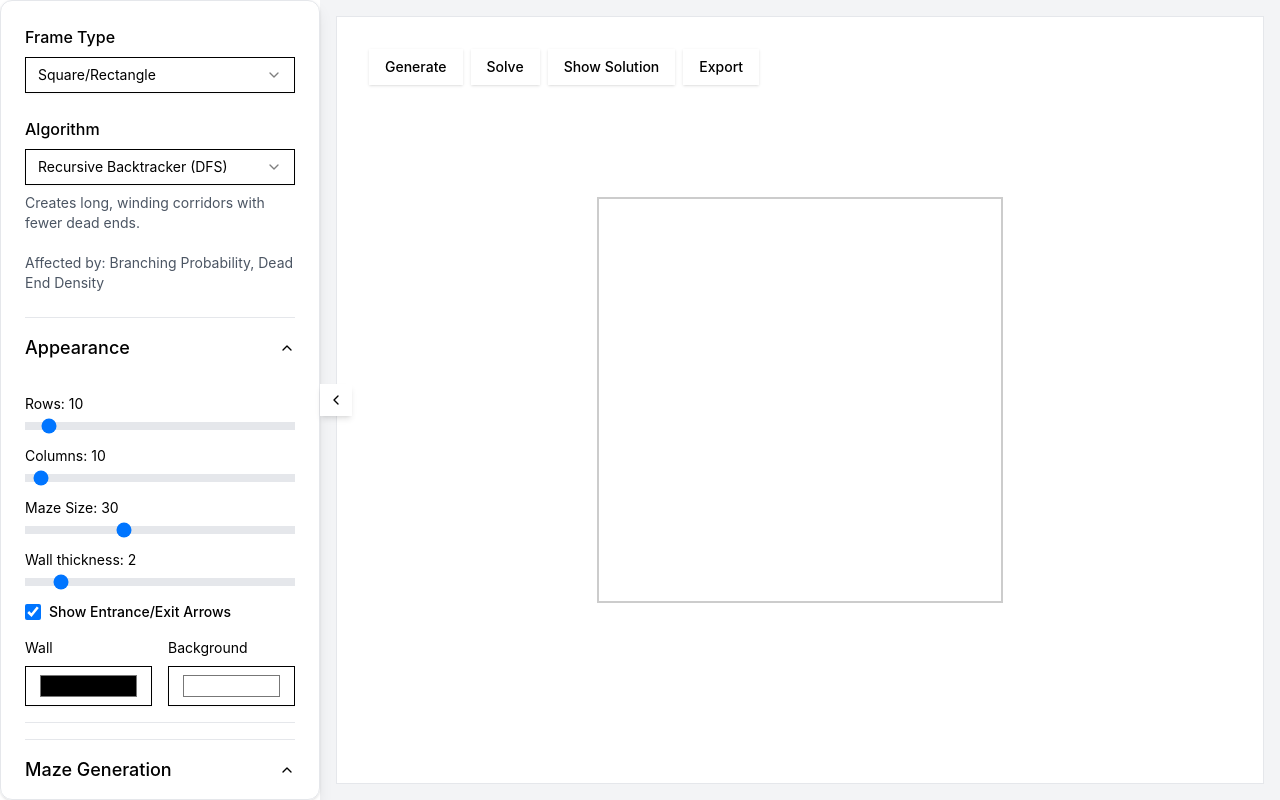
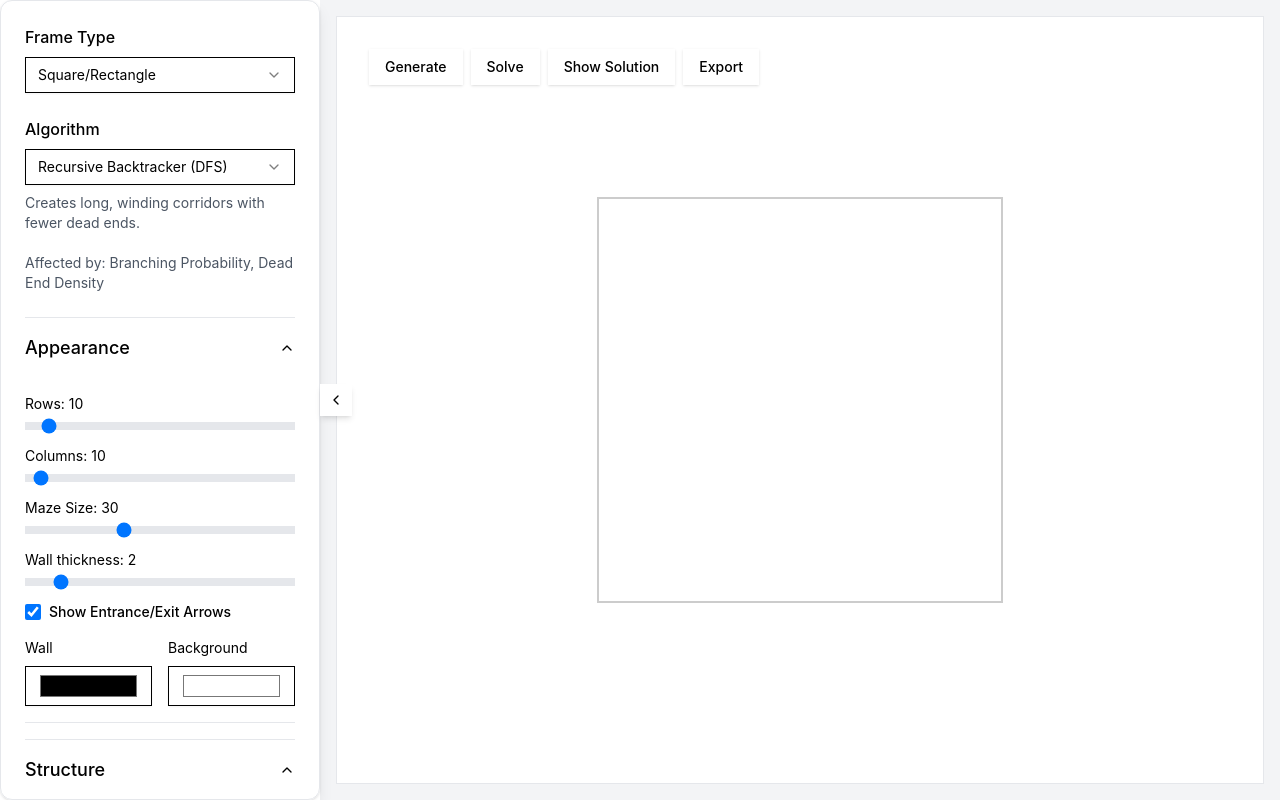
Before and after one commit to andreaiacono/MazerJS, a React (Create React App) app: page / in a window 1280 px wide. Built offline with nearby package versions, Linux system fonts and the light colour scheme.

Commit message:
change section name

```diff
--- a/src/components/MazeGenerator/Controls/GenerationSection.tsx
+++ b/src/components/MazeGenerator/Controls/GenerationSection.tsx
@@ -86,7 +86,7 @@ export const GenerationSection: React.FC<GenerationSectionProps> = ({
   return (
     <AccordionItem value="generation" className="border-t">
       <AccordionTrigger className="text-lg font-medium">
-        Maze Generation
+        Structure
       </AccordionTrigger>
       <AccordionContent>
         <div className="pt-4 space-y-4">
```
